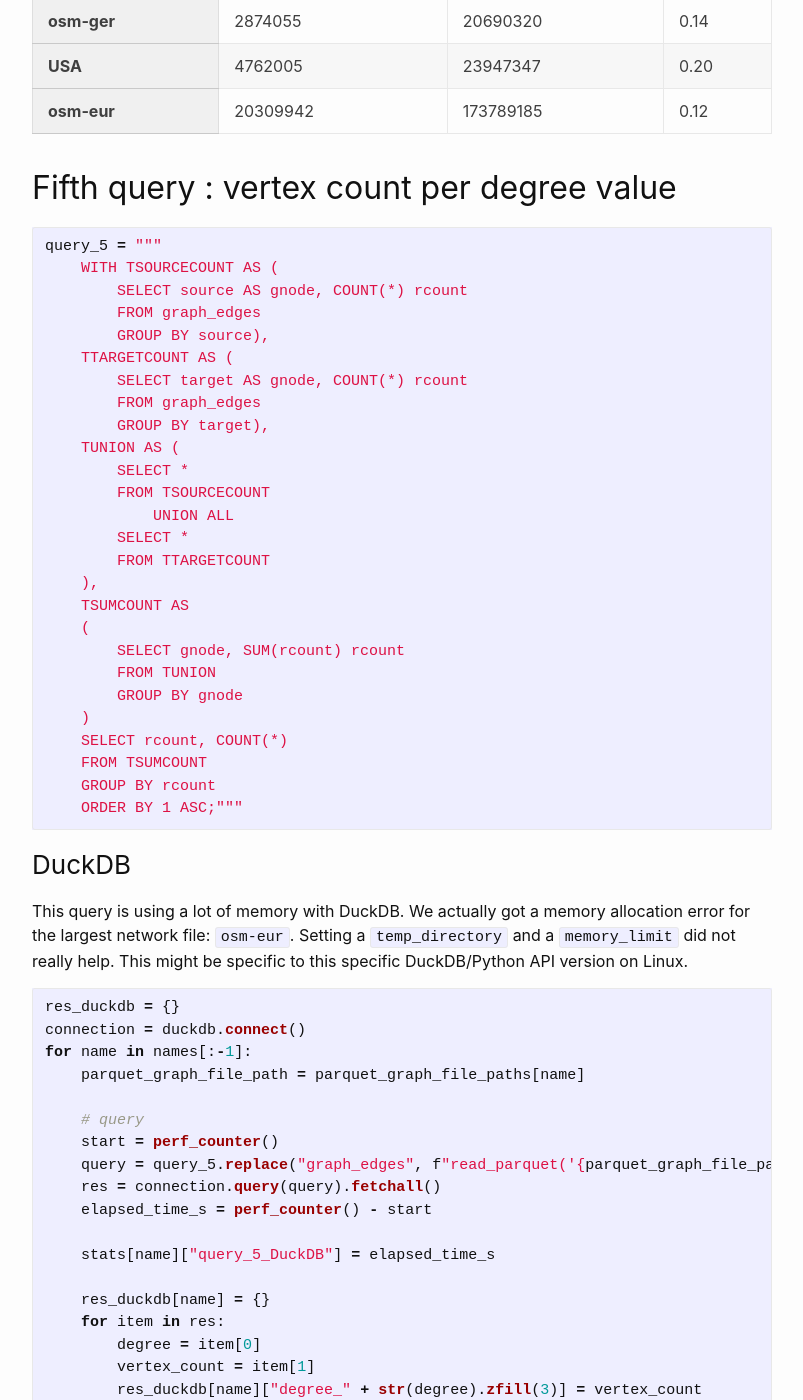
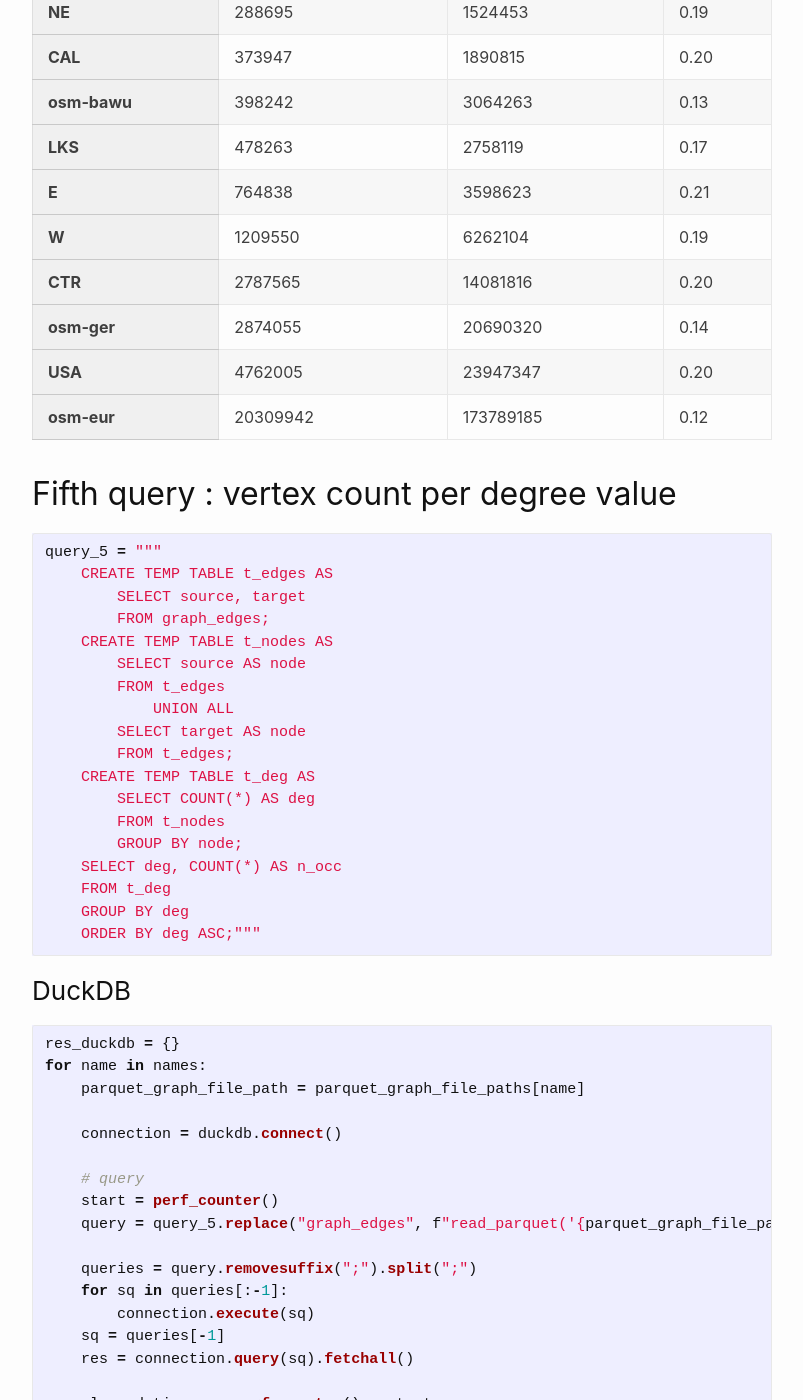
Before and after one commit to aetperf/aetperf.github.io, a Jekyll site: the page built from _posts/2022-10-03-Query-Parquet-files-with-DuckDB-and-Tableau-Hyper-engines.md, in a window 1280 px wide and 1400 px high, scrolled down 15899 px. Shown: the whole window, without its empty margins (238-1041 px from the left). Built offline with Jekyll 4.4.1, drawn with Linux system fonts in a browser that asks for light colours; comment, search, counter and statistics services are not loaded; some of the changed text lies outside the part shown.

Commit message:
updated the queries and timing measures

````diff
--- a/_posts/2022-10-03-Query-Parquet-files-with-DuckDB-and-Tableau-Hyper-engines.md
+++ b/_posts/2022-10-03-Query-Parquet-files-with-DuckDB-and-Tableau-Hyper-engines.md
@@ -235,16 +235,19 @@
 
 ```python
 res_duckdb = {}
-connection = duckdb.connect()
+
 for name in names:
     parquet_graph_file_path = parquet_graph_file_paths[name]
+
+    connection = duckdb.connect()
 
     # query
     start = perf_counter()
     query = query_1.replace("graph_edges", f"read_parquet('{parquet_graph_file_path}')")
-
     duplicates = connection.query(query).fetchone()[0]
     elapsed_time_s = perf_counter() - start
+
+    connection.close()
 
     res_duckdb[name] = {}
     res_duckdb[name]["duplicates"] = duplicates
@@ -263,9 +266,11 @@
 ```python
 res_hyper = {}
 with HyperProcess(telemetry=TELEMETRY) as hyper:
-    with Connection(endpoint=hyper.endpoint) as connection:
-        for name in names:
-            parquet_graph_file_path = parquet_graph_file_paths[name]
+    for name in names:
+
+        parquet_graph_file_path = parquet_graph_file_paths[name]
+
+        with Connection(endpoint=hyper.endpoint) as connection:
 
             # query
             start = perf_counter()
@@ -276,12 +281,12 @@
             duplicates = connection.execute_scalar_query(query)
             elapsed_time_s = perf_counter() - start
 
-            res_hyper[name] = {}
-            res_hyper[name]["duplicates"] = duplicates
-
-            assert duplicates == 0
-
-            stats[name]["query_1_Hyper"] = elapsed_time_s
+        res_hyper[name] = {}
+        res_hyper[name]["duplicates"] = duplicates
+
+        assert duplicates == 0
+
+        stats[name]["query_1_Hyper"] = elapsed_time_s
 res_hyper_df = pd.DataFrame.from_dict(res_hyper, orient="index")
 ```
 
@@ -325,9 +330,10 @@
 
 ```python
 res_duckdb = {}
-connection = duckdb.connect()
 for name in names:
     parquet_graph_file_path = parquet_graph_file_paths[name]
+
+    connection = duckdb.connect()
 
     # query
     start = perf_counter()
@@ -335,6 +341,8 @@
     res = connection.query(query).fetchall()[0]
     elapsed_time_s = perf_counter() - start
 
+    connection.close()
+
     edge_count = res[0]
     vertex_count = max(res[1:3]) + 1
 
@@ -355,9 +362,10 @@
 ```python
 res_hyper = {}
 with HyperProcess(telemetry=TELEMETRY) as hyper:
-    with Connection(endpoint=hyper.endpoint) as connection:
-        for name in names:
-            parquet_graph_file_path = parquet_graph_file_paths[name]
+    for name in names:
+        parquet_graph_file_path = parquet_graph_file_paths[name]
+
+        with Connection(endpoint=hyper.endpoint) as connection:
 
             # query
             start = perf_counter()
@@ -368,14 +376,14 @@
             res = connection.execute_list_query(query)[0]
             elapsed_time_s = perf_counter() - start
 
-            edge_count = res[0]
-            vertex_count = max(res[1:3]) + 1
-
-            stats[name]["query_2_Hyper"] = elapsed_time_s
-
-            res_hyper[name] = {}
-            res_hyper[name]["vertex_count"] = vertex_count
-            res_hyper[name]["edge_count"] = edge_count
+        edge_count = res[0]
+        vertex_count = max(res[1:3]) + 1
+
+        stats[name]["query_2_Hyper"] = elapsed_time_s
+
+        res_hyper[name] = {}
+        res_hyper[name]["vertex_count"] = vertex_count
+        res_hyper[name]["edge_count"] = edge_count
 res_hyper_df = pd.DataFrame.from_dict(res_hyper, orient="index")
 ```
 
@@ -544,9 +552,10 @@
 
 ```python
 res_duckdb = {}
-connection = duckdb.connect()
 for name in names:
     parquet_graph_file_path = parquet_graph_file_paths[name]
+
+    connection = duckdb.connect()
 
     # query
     start = perf_counter()
@@ -554,13 +563,14 @@
     connected_vertices = connection.query(query).fetchone()[0]
     elapsed_time_s = perf_counter() - start
 
+    connection.close()
+
     stats[name]["connected_vertices"] = connected_vertices
     stats[name]["mean_degree"] = stats[name]["edge_count"] / connected_vertices
     stats[name]["query_3_DuckDB"] = elapsed_time_s
 
     res_duckdb[name] = {}
     res_duckdb[name]["connected_vertices"] = connected_vertices
-connection.close()
 res_duckdb_df = pd.DataFrame.from_dict(res_duckdb, orient="index")
 ```
 
@@ -571,9 +581,10 @@
 ```python
 res_hyper = {}
 with HyperProcess(telemetry=TELEMETRY) as hyper:
-    with Connection(endpoint=hyper.endpoint) as connection:
-        for name in names:
-            parquet_graph_file_path = parquet_graph_file_paths[name]
+    for name in names:
+        parquet_graph_file_path = parquet_graph_file_paths[name]
+
+        with Connection(endpoint=hyper.endpoint) as connection:
 
             # query
             start = perf_counter()
@@ -584,10 +595,10 @@
             connected_vertices = connection.execute_scalar_query(query)
             elapsed_time_s = perf_counter() - start
 
-            stats[name]["query_3_Hyper"] = elapsed_time_s
-
-            res_hyper[name] = {}
-            res_hyper[name]["connected_vertices"] = connected_vertices
+        stats[name]["query_3_Hyper"] = elapsed_time_s
+
+        res_hyper[name] = {}
+        res_hyper[name]["connected_vertices"] = connected_vertices
 res_hyper_df = pd.DataFrame.from_dict(res_hyper, orient="index")
 ```
 
@@ -787,9 +798,10 @@
 
 ```python
 res_duckdb = {}
-connection = duckdb.connect()
 for name in names:
     parquet_graph_file_path = parquet_graph_file_paths[name]
+
+    connection = duckdb.connect()
 
     # query
     start = perf_counter()
@@ -797,12 +809,13 @@
     inout_vertices = connection.query(query).fetchone()[0]
     elapsed_time_s = perf_counter() - start
 
+    connection.close()
+
     stats[name]["inout_vertices"] = inout_vertices
     stats[name]["query_4_DuckDB"] = elapsed_time_s
 
     res_duckdb[name] = {}
     res_duckdb[name]["inout_vertices"] = inout_vertices
-connection.close()
 res_duckdb_df = pd.DataFrame.from_dict(res_duckdb, orient="index")
 ```
 
@@ -812,9 +825,10 @@
 ```python
 res_hyper = {}
 with HyperProcess(telemetry=TELEMETRY) as hyper:
-    with Connection(endpoint=hyper.endpoint) as connection:
-        for name in names:
-            parquet_graph_file_path = parquet_graph_file_paths[name]
+    for name in names:
+        parquet_graph_file_path = parquet_graph_file_paths[name]
+
+        with Connection(endpoint=hyper.endpoint) as connection:
 
             # query
             start = perf_counter()
@@ -825,10 +839,10 @@
             inout_vertices = connection.execute_scalar_query(query)
             elapsed_time_s = perf_counter() - start
 
-            stats[name]["query_4_Hyper"] = elapsed_time_s
-
-            res_hyper[name] = {}
-            res_hyper[name]["inout_vertices"] = inout_vertices
+        stats[name]["query_4_Hyper"] = elapsed_time_s
+
+        res_hyper[name] = {}
+        res_hyper[name]["inout_vertices"] = inout_vertices
 res_hyper_df = pd.DataFrame.from_dict(res_hyper, orient="index")
 ```
 
@@ -840,7 +854,7 @@
 assert_frame_equal(res_duckdb_df, res_hyper_df)
 ```
 
-## Elapsed time
+### Elapsed time
 
 
 ```python
@@ -993,58 +1007,56 @@
 
 ```python
 query_5 = """
-    WITH TSOURCECOUNT AS (
-        SELECT source AS gnode, COUNT(*) rcount
-        FROM graph_edges
-        GROUP BY source),
-    TTARGETCOUNT AS (
-        SELECT target AS gnode, COUNT(*) rcount
-        FROM graph_edges
-        GROUP BY target),
-    TUNION AS (
-        SELECT *
-        FROM TSOURCECOUNT
+    CREATE TEMP TABLE t_edges AS
+        SELECT source, target
+        FROM graph_edges;
+    CREATE TEMP TABLE t_nodes AS
+        SELECT source AS node
+        FROM t_edges
             UNION ALL
-        SELECT *
-        FROM TTARGETCOUNT
-    ),
-    TSUMCOUNT AS
-    (
-        SELECT gnode, SUM(rcount) rcount
-        FROM TUNION
-        GROUP BY gnode
-    )
-    SELECT rcount, COUNT(*)
-    FROM TSUMCOUNT
-    GROUP BY rcount
-    ORDER BY 1 ASC;"""
+        SELECT target AS node
+        FROM t_edges;
+    CREATE TEMP TABLE t_deg AS
+        SELECT COUNT(*) AS deg
+        FROM t_nodes
+        GROUP BY node;
+    SELECT deg, COUNT(*) AS n_occ
+    FROM t_deg
+    GROUP BY deg
+    ORDER BY deg ASC;"""
 ```
 
 ### DuckDB
 
-This query is using a lot of memory with DuckDB. We actually got a memory allocation error for the largest network file: `osm-eur`. Setting a `temp_directory` and a `memory_limit` did not really help. This might be specific to this specific DuckDB/Python API version on Linux.
-
-
 ```python
 res_duckdb = {}
-connection = duckdb.connect()
-for name in names[:-1]:
+for name in names:
     parquet_graph_file_path = parquet_graph_file_paths[name]
+
+    connection = duckdb.connect()
 
     # query
     start = perf_counter()
     query = query_5.replace("graph_edges", f"read_parquet('{parquet_graph_file_path}')")
-    res = connection.query(query).fetchall()
+
+    queries = query.removesuffix(";").split(";")
+    for sq in queries[:-1]:
+        connection.execute(sq)
+    sq = queries[-1]
+    res = connection.query(sq).fetchall()
+
     elapsed_time_s = perf_counter() - start
 
     stats[name]["query_5_DuckDB"] = elapsed_time_s
+
+    connection.close()
 
     res_duckdb[name] = {}
     for item in res:
         degree = item[0]
         vertex_count = item[1]
         res_duckdb[name]["degree_" + str(degree).zfill(3)] = vertex_count
-connection.close()
+
 res_duckdb_df = pd.DataFrame.from_dict(res_duckdb, orient="index")
 res_duckdb_df = res_duckdb_df.sort_index(axis=1)
 res_duckdb_df = res_duckdb_df.fillna(0).astype(int)
@@ -1057,8 +1069,9 @@
 ```python
 res_hyper = {}
 with HyperProcess(telemetry=TELEMETRY) as hyper:
-    with Connection(endpoint=hyper.endpoint) as connection:
-        for name in names:
+    for name in names:
+        with Connection(endpoint=hyper.endpoint) as connection:
+
             parquet_graph_file_path = parquet_graph_file_paths[name]
 
             # query
@@ -1067,20 +1080,26 @@
                 "graph_edges",
                 f"external('{parquet_graph_file_path}', FORMAT => 'parquet')",
             )
-            res = connection.execute_list_query(query)
+
+            queries = query.removesuffix(";").split(";")
+            for sq in queries[:-1]:
+                connection.execute_command(sq)
+            sq = queries[-1]
+            res = connection.execute_list_query(sq)
+
             elapsed_time_s = perf_counter() - start
 
-            for item in res:
-                degree = item[0]
-                vertex_count = item[1]
-                stats[name]["degree_" + str(degree).zfill(3)] = vertex_count
-            stats[name]["query_5_Hyper"] = elapsed_time_s
-
-            res_hyper[name] = {}
-            for item in res:
-                degree = item[0]
-                vertex_count = item[1]
-                res_hyper[name]["degree_" + str(degree).zfill(3)] = vertex_count
+        for item in res:
+            degree = item[0]
+            vertex_count = item[1]
+            stats[name]["degree_" + str(degree).zfill(3)] = vertex_count
+        stats[name]["query_5_Hyper"] = elapsed_time_s
+
+        res_hyper[name] = {}
+        for item in res:
+            degree = item[0]
+            vertex_count = item[1]
+            res_hyper[name]["degree_" + str(degree).zfill(3)] = vertex_count
 res_hyper_df = pd.DataFrame.from_dict(res_hyper, orient="index")
 res_hyper_df = res_hyper_df.sort_index(axis=1)
 res_hyper_df = res_hyper_df.fillna(0).astype(int)
@@ -1088,7 +1107,9 @@
 
 ### Validation
 
-We did not check the results for this query for the `osm-eur` graph, since the execution did not complete with DuckDB (It was checked far all the other networks though).
+```python
+assert_frame_equal(res_duckdb_df, res_hyper_df)
+```
 
 ### Elapsed time
 
````
Also changed, not shown: other parts of _posts/2022-10-03-Query-Parquet-files-with-DuckDB-and-Tableau-Hyper-engines.md (+2 -3 lines).
